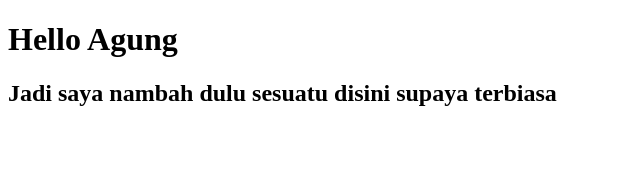
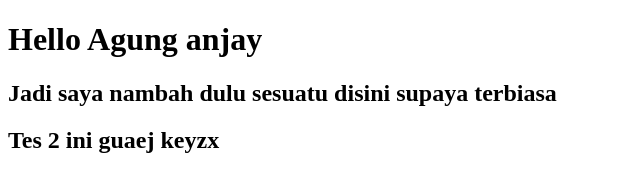
Before and after one commit to ReihanZakya/MealsonWheelsWebApplication, a plain HTML site: page FrontEnd/agung.html in a window 1280 px wide. Shown: the whole page, without its empty margins (0-640 px from the left). Drawn offline with Linux system fonts and the light colour scheme.

Commit message:
ubah kemal

```diff
--- a/FrontEnd/agung.html
+++ b/FrontEnd/agung.html
@@ -7,7 +7,8 @@
     <title>Agung File</title>
 </head>
 <body>
-    <h1>Hello Agung</h1>
+    <h1>Hello Agung anjay</h1>
     <h2>Jadi saya nambah dulu sesuatu disini supaya terbiasa</h2>
+    <h2>Tes 2 ini guaej keyzx</h2>
 </body>
 </html>
```
